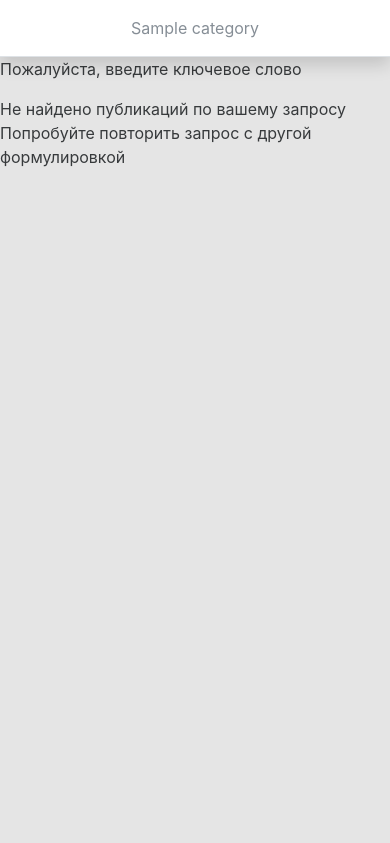
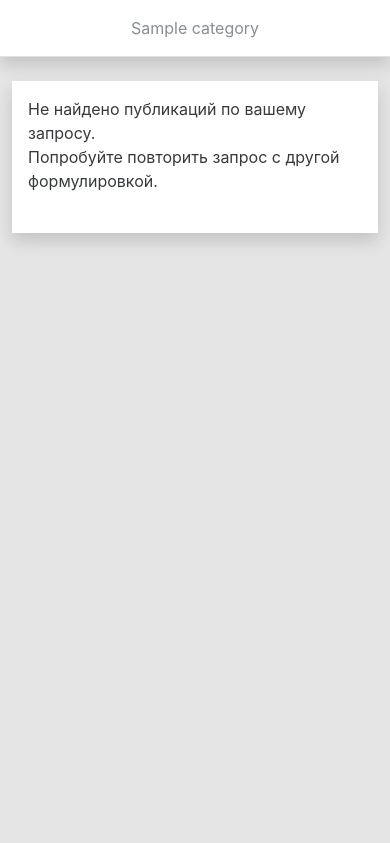
Before and after one commit to sa84-tech/knowledge_sharing_website, a Django app: page /search/ in a window 390 px wide. Shown: the part 129-972 px from the top of the page. Run offline with Django 3.2, Linux system fonts and the light colour scheme; tables that the repository leaves empty hold one stand-in row (values such as "Sample post"); grey boxes marked "Sample" are stand-in pictures; some libraries are stand-ins or nearby versions.

Commit message:
some visual fixes

```diff
--- a/ksw/mainapp/templates/mainapp/includes/inc_header.html
+++ b/ksw/mainapp/templates/mainapp/includes/inc_header.html
@@ -24,7 +24,7 @@
             />
             <button
               class="btn btn-outline-light border-start-0"
-              type="button"
+              type="search"
               id="button-addon2"
             >
               <i class="fa-solid fa-magnifying-glass"></i>
--- a/ksw/mainapp/templates/mainapp/search.html
+++ b/ksw/mainapp/templates/mainapp/search.html
@@ -3,19 +3,122 @@
 {% load main_extras %}
 
 {% block content %}
-	{% if error_msg %}
-		<p>{{ error_msg }}</p>
-	{% endif %}
+<div class="container">
+    <div class="row pt-4">
+        <div class="col-lg-12 col-xl-9">
+            {% for post in post_list %}
+            {# Each "post" is a Post model object. #}
+            <div class="row g-0 bg-white overflow-hidden flex-md-row mb-4 h-md-250 position-relative shadow">
+                <div class="col p-3 d-flex flex-column position-static">
+                    <div class="d-flex mb-2">
+                        <a href="{% url 'account:lk' post.author.username %}" class="d-flex align-items-center nav-link p-0 text-small text-muted">
+                            <img class="rounded-circle shadow-1-strong me-2"
+                            src="{% get_avatar post.author %}" alt="avatar" width="32"
+                            height="32">
+                            <span class="fw-bold me-2">{{ post.author.first_name|capfirst }} {{ post.author.last_name|capfirst }}</span>
+                            <span class="date_info">{{ post.created }}</span>
+                        </a>
+                    </div>
+                    <h3 class="mb-2">
+                        <a href="{% url 'post_page' post.pk %}" class="nav-link p-0 text-secondary">
+                            {{ post.topic|capfirst }}
+                        </a>
+                    </h3>
+                    <a href="{% url 'index_page' post.category.slug %}" class="nav-link p-0">
+                        <strong class="d-inline-block px-2 text-primary text-small align-middle mb-2 border bg-light">
+                            {{ post.category|capfirst }}
+                        </strong>
+                    </a>
 
-	{% for post in post_list %}
-		<div>
-			<a href="{% url 'post_page' post.pk %}">
-				<h3>{{post.topic}}</h3>
-			</a>
-			<p>{{post.author}}</p>
-			<p>{{post.annotation|safe}}</p>
-		</div>
-		{% empty %}
-		<p>Не найдено публикаций по вашему запросу<br>Попробуйте повторить запрос с другой формулировкой</p>
-    {% endfor %}
+                    <p class="mb-4 mb-lg-auto">
+                        {% if post.annotation %}
+                            {{ post.annotation|safe }}
+                        {% else %}
+                            {{ post.article|truncatewords:42|safe }}
+                        {% endif %}
+                    </p>
+                    <div class="mb-4">
+                        <a
+                            class="btn btn-outline-primary  d-inline"
+                            type="button"
+                            href="{% url 'post_page' post.pk %}"
+                        >
+                            Далее...
+                        </a>
+                    </div>
+                <div class="text-muted text-small">
+                    <span class="me-2">
+                        <i class="me-1 text-primary opacity-50 fa-eye {% check_view post user %}"></i>
+                        {{ post.total_views }}
+                    </span>
+                    <span class="me-2">
+                        <i class="me-1 text-primary opacity-50 fa-comment {% check_comment post user %}"></i>
+                        {{ post.total_comments }}
+                    </span>
+                    <span class="me-2">
+                        <i class="me-1 text-primary opacity-50 fa-thumbs-up {% check_like post user %}"></i>
+                        {{ post.total_likes }}
+                    </span>
+                    <span class="me-2">
+                        <i class="me-1 text-primary opacity-50 fa-bookmark {% check_bookmark post user %}"></i>
+                        {{ post.total_bookmarks }}
+                    </span>
+                </div>
+                </div>
+                <div class="col-auto d-none d-lg-block p-3">
+                    <img
+                        src="{{ post.image.url }}"
+                        class="img-fluid"
+                        alt="post image"
+                        height="270"
+                    >
+                </div>
+            </div>
+				{% empty %}
+			<div class="row g-0 bg-white overflow-hidden flex-md-row mb-4 h-md-250 position-relative shadow">
+                <div class="col p-3 d-flex flex-column position-static">
+                    <div class="d-flex mb-2">
+					<p>Не найдено публикаций по вашему запросу.<br>Попробуйте повторить запрос с другой формулировкой.</p>
+					</div>
+				</div>
+			</div>
+            {% endfor %}
+
+<!--            {% if page_obj.paginator.num_pages > 1 %}-->
+<!--                <div class="row justify-content-start mt-4 mb-5">-->
+<!--                    <div class="col-auto">-->
+<!--                        <div class="paginator list-group list-group-horizontal shadow">-->
+<!--                            {% if page_obj.has_previous %}-->
+<!--                            <a class="list-group-item nav_prev_page" href="?page={{ page_obj.previous_page_number }}">-->
+<!--                                <i class="fa-solid fa-caret-left"></i>-->
+<!--                            </a>-->
+<!--                            {% else %}-->
+<!--                            <div class="list-group-item disabled" style="cursor: pointer;">-->
+<!--                                <span class="opacity-50"><i class="fa-solid fa-caret-left"></i></span>-->
+<!--                            </div>-->
+<!--                            {% endif %}-->
+<!--                            <span class="current list-group-item">-->
+<!--                            {{ page_obj.number }} из-->
+<!--                            {{ page_obj.paginator.num_pages }}-->
+<!--                            </span>-->
+<!--                            {% if page_obj.has_next %}-->
+<!--                            <a class="list-group-item nav_next_page" href="?page={{ page_obj.next_page_number }}">-->
+<!--                                <i class="fa-solid fa-caret-right"></i>-->
+<!--                            </a>-->
+<!--                            {% else %}-->
+<!--                            <div class="list-group-item disabled" style="cursor: pointer;">-->
+<!--                                <span class="opacity-50"><i class="fa-solid fa-caret-right"></i></span>-->
+<!--                            </div>-->
+<!--                            {% endif %}-->
+<!--                        </div>-->
+<!--                    </div>-->
+<!--                </div>-->
+
+<!--            {% endif %}-->
+
+        </div>
+        {% include 'mainapp/includes/inc_sidebar.html' %}
+    </div>
+</div>
+
 {% endblock %}
--- a/ksw/mainapp/views.py
+++ b/ksw/mainapp/views.py
@@ -81,7 +81,6 @@ def content_btn_handler(request):
     return JsonResponse({'status': 'false', 'message': 'Bad request'}, status=400)
 
 
-
 def search(request):
     q = request.GET.get('q')
     error_msg = ''
```
